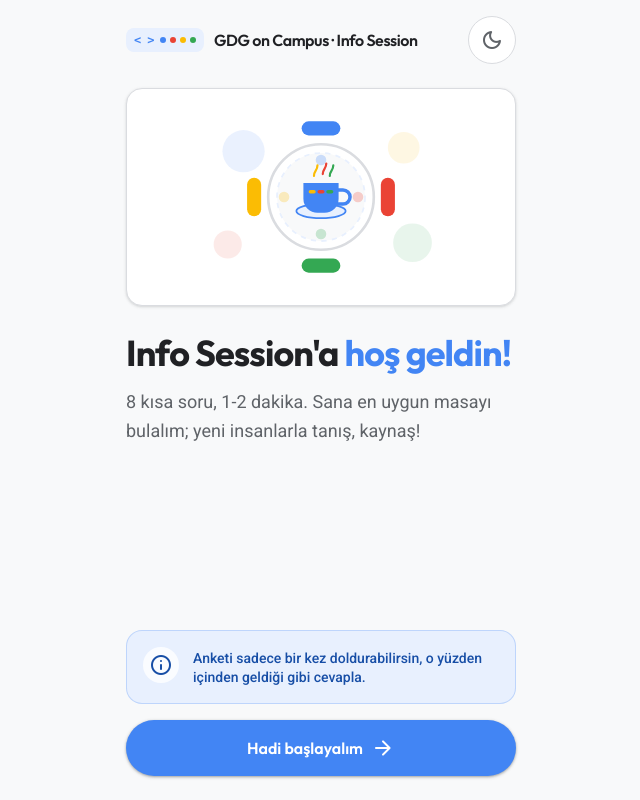
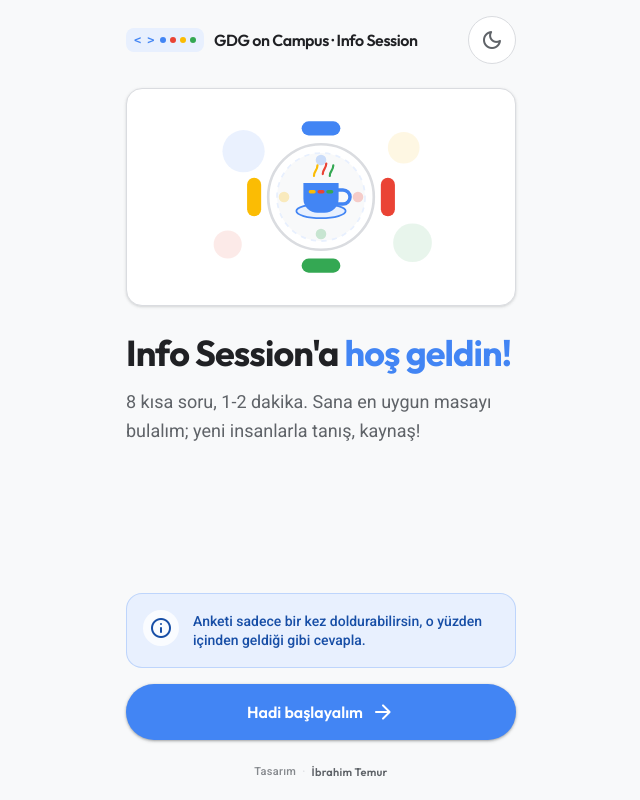
Before and after one commit to ibrahimtemur/info-session, a React (Vite) app: page / in a window 1280 px wide. Shown: the whole page, without its empty margins (319-959 px from the left). Built offline with nearby package versions, Linux system fonts and the light colour scheme; no server answers.

Commit message:
feat(ui): add subtle designer credit footer

```diff
--- a/src/App.jsx
+++ b/src/App.jsx
@@ -3,7 +3,7 @@ import { AnimatePresence, motion } from 'framer-motion'
 import { dev, getResult } from './api/client.js'
 import OfflineBanner from './components/OfflineBanner.jsx'
 import ThemeToggle from './components/ThemeToggle.jsx'
-import Icon, { GdgBrandMark, TonalIcon } from './components/Icon.jsx'
+import Icon, { DesignerCredit, GdgBrandMark, TonalIcon } from './components/Icon.jsx'
 import Welcome from './pages/Welcome.jsx'
 import Name from './pages/Name.jsx'
 import Quiz from './pages/Quiz.jsx'
@@ -59,7 +59,7 @@ function Participant() {
   }
 
   return (
-    <div className="mx-auto flex min-h-dvh w-full max-w-[430px] flex-col px-5 pb-6 pt-4">
+    <div className="mx-auto flex min-h-dvh w-full max-w-[430px] flex-col px-5 pb-5 pt-4">
       <OfflineBanner />
       <header className="mb-4 flex items-center justify-between gap-2">
         <GdgBrandMark />
@@ -135,6 +135,8 @@ function Participant() {
           </button>
         </div>
       )}
+
+      {(step === 'welcome' || step === 'result') && <DesignerCredit />}
     </div>
   )
 }
--- a/src/components/Icon.jsx
+++ b/src/components/Icon.jsx
@@ -149,3 +149,24 @@ export function GdgBrandMark({ subtitle }) {
     </div>
   )
 }
+
+export function DesignerCredit({ className = '' }) {
+  return (
+    <footer
+      className={`mt-6 flex items-center justify-center gap-1.5 text-center text-[11px] font-medium tracking-wide text-[#5F6368]/75 dark:text-[#9AA0A6]/70 ${className}`}
+    >
+      <span>Tasarım</span>
+      <span aria-hidden="true" className="text-[#DADCE0] dark:text-[#5F6368]">
+        ·
+      </span>
+      <a
+        href="https://github.com/ibrahimtemur"
+        target="_blank"
+        rel="noreferrer"
+        className="font-heading font-semibold text-[#5F6368] transition-colors hover:text-[#4285F4] dark:text-[#9AA0A6] dark:hover:text-[#8AB4F8]"
+      >
+        İbrahim Temur
+      </a>
+    </footer>
+  )
+}
--- a/src/pages/Admin.jsx
+++ b/src/pages/Admin.jsx
@@ -12,7 +12,7 @@ import {
   seedParticipants,
 } from '../api/client.js'
 import ThemeToggle from '../components/ThemeToggle.jsx'
-import Icon, { GdgBrandMark, TonalIcon } from '../components/Icon.jsx'
+import Icon, { DesignerCredit, GdgBrandMark, TonalIcon } from '../components/Icon.jsx'
 import ConfirmDialog from '../components/admin/ConfirmDialog.jsx'
 import LoginForm from '../components/admin/LoginForm.jsx'
 import MoveDialog from '../components/admin/MoveDialog.jsx'
@@ -33,7 +33,8 @@ export default function Admin() {
   }, [])
 
   return (
-    <div className="mx-auto w-full max-w-[1440px] px-4 pb-12 pt-4 sm:px-6 lg:px-8">
+    <div className="mx-auto flex min-h-dvh w-full max-w-[1440px] flex-col justify-between px-4 pb-8 pt-4 sm:px-6 lg:px-8">
+      <div>
         {authed ? (
           <Dashboard onLogout={() => setAuthed(false)} />
         ) : (
@@ -45,6 +46,8 @@ export default function Admin() {
             <LoginForm onSuccess={() => setAuthed(true)} />
           </>
         )}
+      </div>
+      <DesignerCredit className="pt-8" />
     </div>
   )
 }
```
Lines whose indentation alone changed are shown as unchanged.
